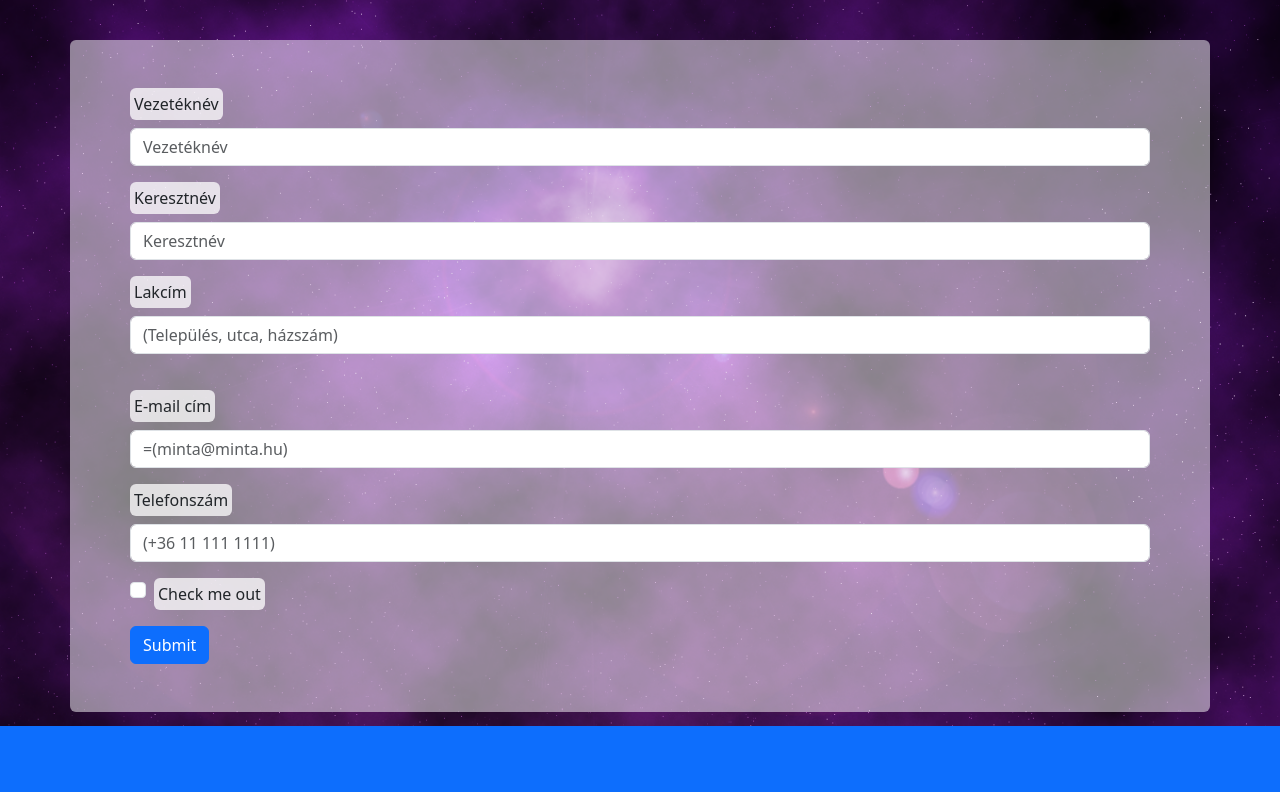
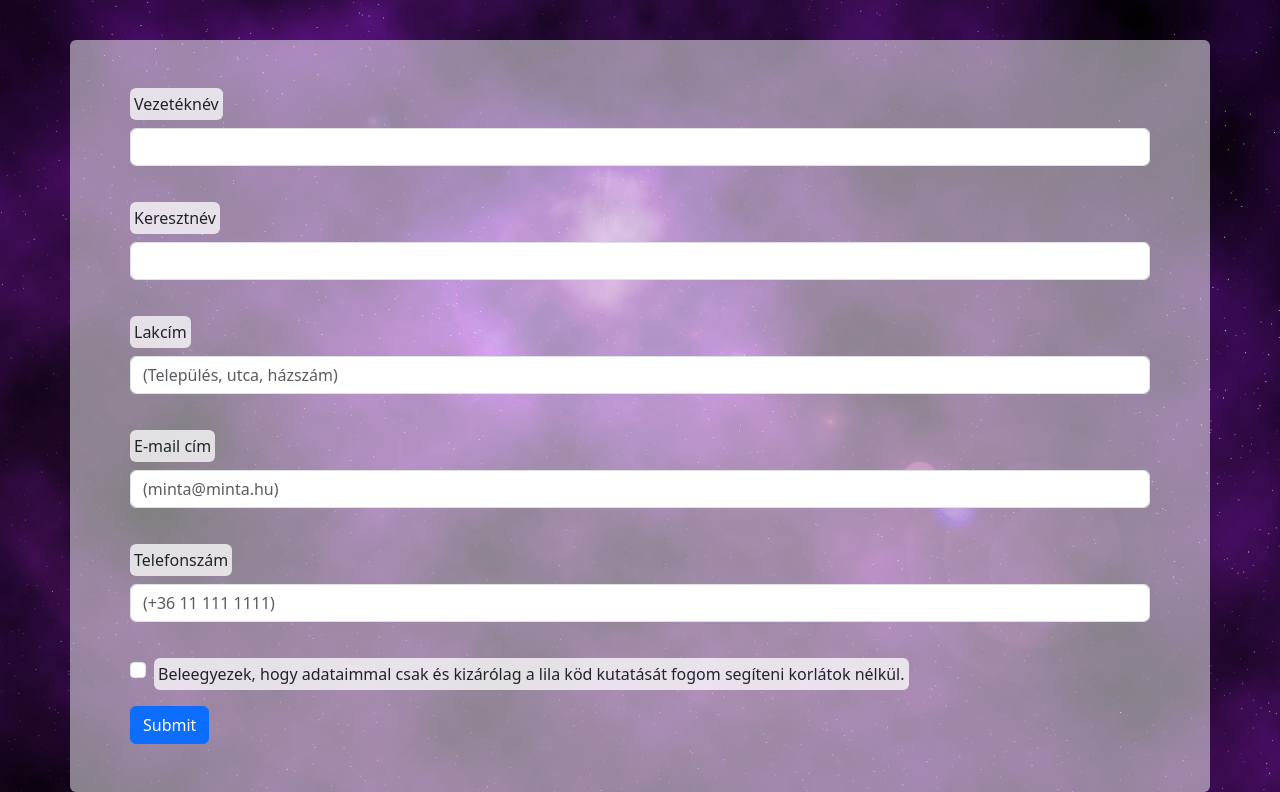
Before and after one commit to Kiss-Martin/lilakod-project, a plain HTML site: page jelentkezés.html in a window 1280 px wide. Shown: the part 74-866 px from the top of the page. Before the commit the page ends 800 px from the top, so only its background shows below. Drawn offline with nearby package versions, Linux system fonts and the light colour scheme.

Commit message:
jelentkezés vég máma #11

```diff
--- a/jelentkezés.html
+++ b/jelentkezés.html
@@ -43,32 +43,32 @@
         <form class="p-5">
             <div class="mb-3">
                 <label for="exampleInputEmail1" class="form-label bg-white bg-opacity-75 p-1 rounded-2">Vezetéknév</label>
-                <input type="email" class="form-control" id="exampleInputEmail1" aria-describedby="emailHelp" placeholder="Vezetéknév">
-                <div id="emailHelp" class="form-text"></div>
+                <input type="email" class="form-control" id="exampleInputEmail1" aria-describedby="emailHelp">
+                <div id="emailHelp" class="form-text p-2"></div>
             </div>
             <div class="mb-3">
                 <label for="exampleInputEmail1" class="form-label bg-white bg-opacity-75 p-1 rounded-2">Keresztnév</label>
-                <input type="email" class="form-control" id="exampleInputEmail1" aria-describedby="emailHelp" placeholder="Keresztnév">
-                <div id="emailHelp" class="form-text"></div>
+                <input type="email" class="form-control" id="exampleInputEmail1" aria-describedby="emailHelp">
+                <div id="emailHelp" class="form-text p-2"></div>
             </div>
             <div class="mb-3">
                 <label for="exampleInputEmail1" class="form-label bg-white bg-opacity-75 p-1 rounded-2">Lakcím</label>
                 <input type="email" class="form-control " id="exampleInputEmail1" aria-describedby="emailHelp" placeholder="(Település, utca, házszám)">
-                <div id="emailHelp" class="form-text p-2 text-white"></div>
+                <div id="emailHelp" class="form-text p-2 "></div>
             </div>
             <div class="mb-3">
                 <label for="exampleInputEmail1" class="form-label bg-white bg-opacity-75 p-1 rounded-2">E-mail cím</label>
-                <input type="email" class="form-control" id="exampleInputEmail1" aria-describedby="emailHelp" placeholder="=(minta@minta.hu)">
-                <div id="emailHelp" class="form-text"></div>
+                <input type="email" class="form-control" id="exampleInputEmail1" aria-describedby="emailHelp" placeholder="(minta@minta.hu)">
+                <div id="emailHelp" class="form-text p-2"></div>
             </div>
             <div class="mb-3">
                 <label for="exampleInputEmail1" class="form-label bg-white bg-opacity-75 p-1 rounded-2">Telefonszám</label>
                 <input type="email" class="form-control" id="exampleInputEmail1" aria-describedby="emailHelp" placeholder="(+36 11 111 1111)">
-                <div id="emailHelp" class="form-text"></div>
+                <div id="emailHelp" class="form-text p-2"></div>
             </div>
             <div class="mb-3 form-check">
                 <input type="checkbox" class="form-check-input" id="exampleCheck1">
-                <label class="form-check-label bg-white bg-opacity-75 p-1 rounded-2" for="exampleCheck1">Check me out</label>
+                <label class="form-check-label bg-white bg-opacity-75 p-sm-1 rounded-2" for="exampleCheck1">Beleegyezek, hogy adataimmal csak és kizárólag a lila köd kutatását fogom segíteni korlátok nélkül.</label>
             </div>
             <button type="submit" class="btn btn-primary">Submit</button>
         </form>
```
